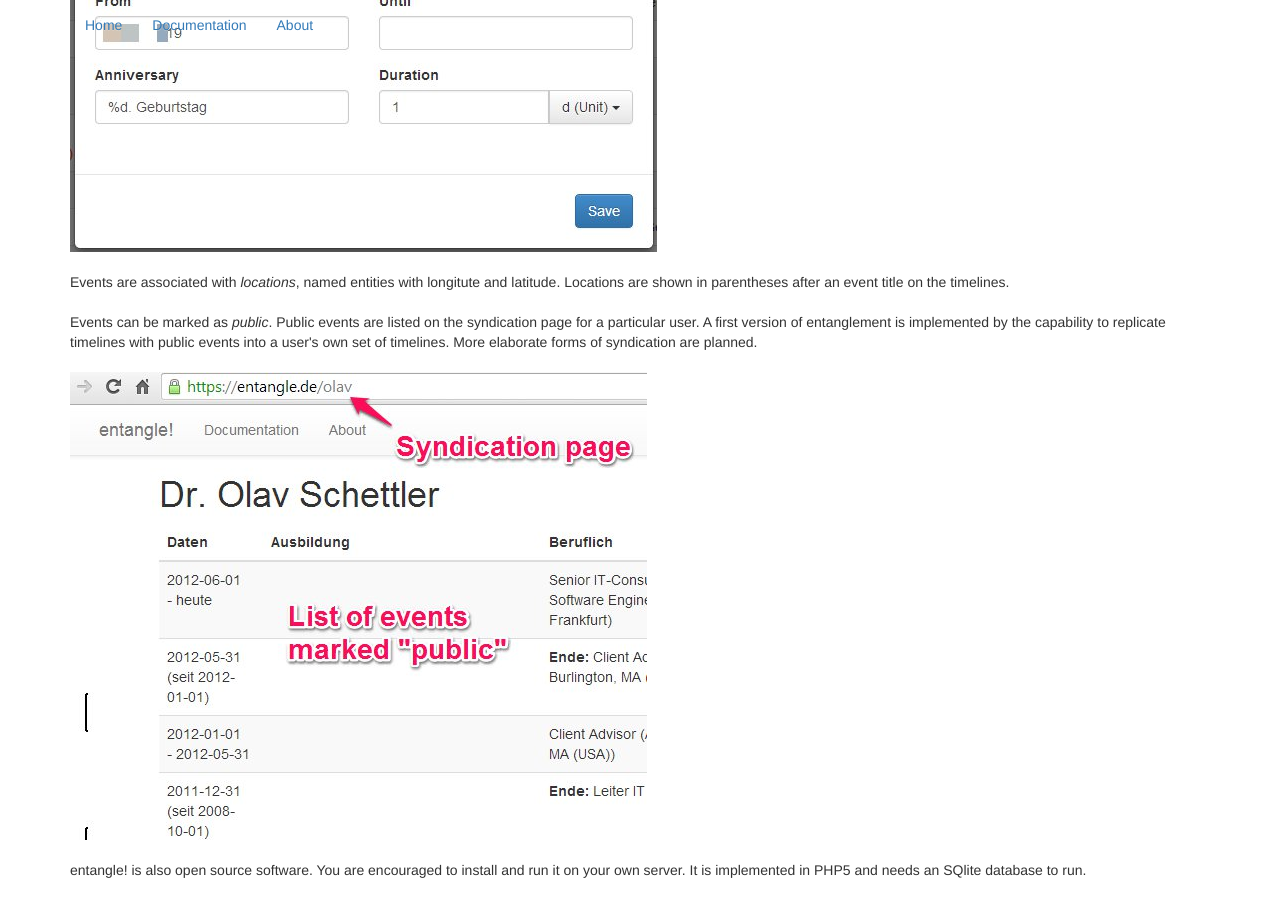
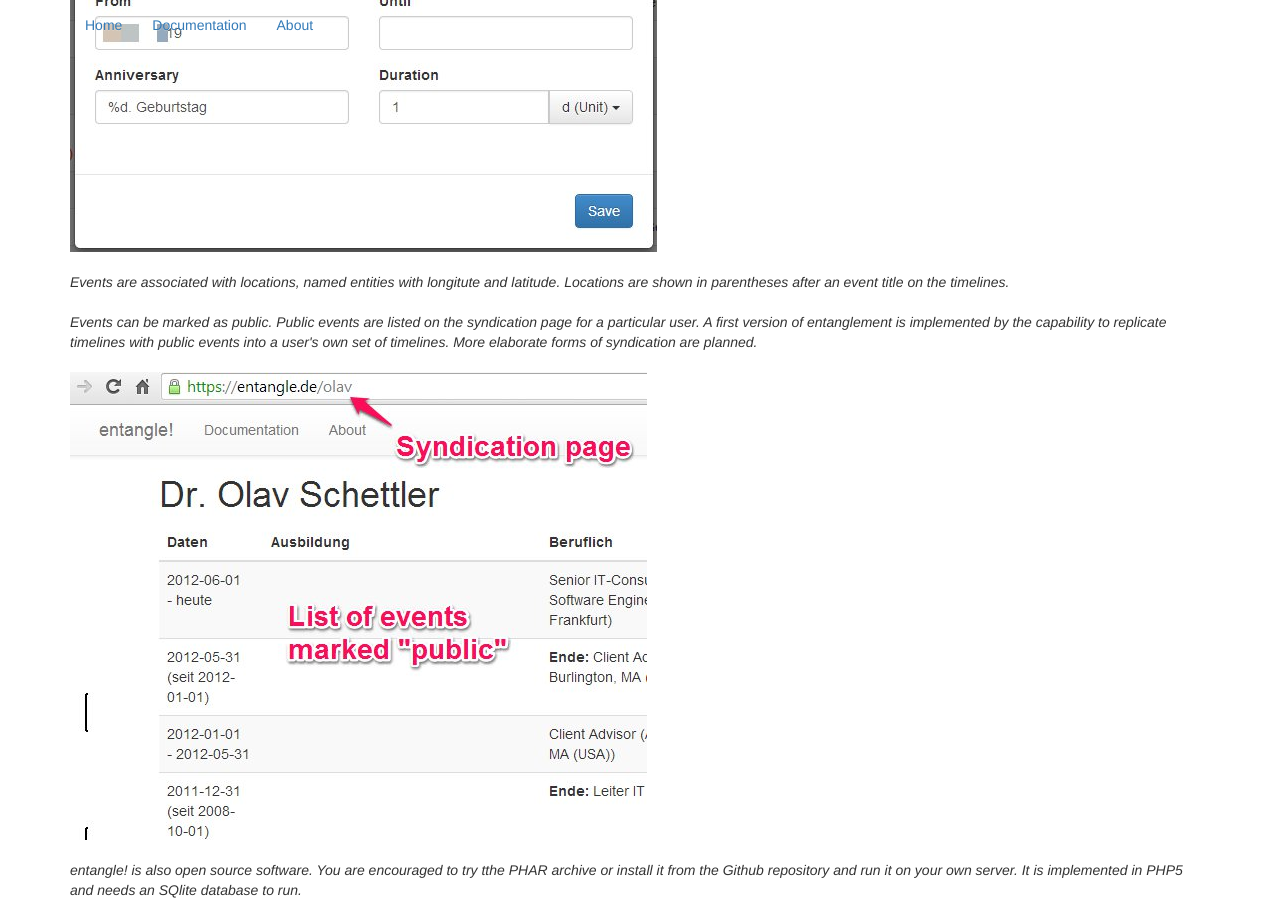
Before and after one commit to oschettler/entangle, a Jekyll site: the page built from index.html, in a window 1280 px wide and 900 px high, scrolled down 1898 px. Built offline with Jekyll 4.4.1, drawn with Linux system fonts in a browser that asks for light colours; nearby versions of some CDN libraries.

Commit message:
save index.html

```diff
--- a/index.html
+++ b/index.html
@@ -10,7 +10,7 @@
 ---
 
 <h1>{{ page.title }}</h1>
-<div><span><em>﻿</em></span>entangle! implements federated timelines. It allows you to describe events in your life and arrange them in different, named timelines. </div>
+<div><span><em/></span>entangle! implements federated timelines. It allows you to describe events in your life and arrange them in different, named timelines. </div>
 <div><br clear="none"/></div>
 <div>By default, timelines are private. However, you can mark events as public. Timelines with public events show these events to anonymous visitors. </div>
 <div><br clear="none"/></div>
@@ -26,4 +26,11 @@
 <div><br clear="none"/></div>
 <div><img src="res/3510db34-ad3c-470f-b176-5564d5c5def1.jpg"/><br clear="none"/></div>
 <div><br clear="none"/></div>
-<div>Events are associated with <em>locations</em>, named entities with longitute and latitude. Locations are shown in parentheses after an event title on the timelines. <br clear="none"/><div><br clear="none"/></div><div>Events can be marked as <em>public</em>. Public events are listed on the syndication page for a particular user. A first version of entanglement is implemented by the capability to replicate timelines with public events into a user's own set of timelines. More elaborate forms of syndication are planned.</div><div><br clear="none"/></div><div><img src="res/287b97e7-50aa-4a4c-9f16-3e062d5ce06b.jpg"/><br clear="none"/></div><div><br clear="none"/></div><div>entangle! is also open source software. You are encouraged to install and run it on your own server. It is implemented in PHP5 and needs an SQlite database to run. </div></div>
+<div>Events are associated with <em>locations</em>, named entities with longitute and latitude. Locations are shown in parentheses after an event title on the timelines. <br clear="none"/>
+		<div><br clear="none"/></div>
+		<div>Events can be marked as <em>public</em>. Public events are listed on the syndication page for a particular user. A first version of entanglement is implemented by the capability to replicate timelines with public events into a user's own set of timelines. More elaborate forms of syndication are planned.</div>
+		<div><br clear="none"/></div>
+		<div><img src="res/287b97e7-50aa-4a4c-9f16-3e062d5ce06b.jpg"/><br clear="none"/></div>
+		<div><br clear="none"/></div>
+		<div>entangle! is also open source software. You are encouraged to try tthe PHAR archive or install it from the Github repository and run it on your own server. It is implemented in PHP5 and needs an SQlite database to run. </div>
+	</div>
```
